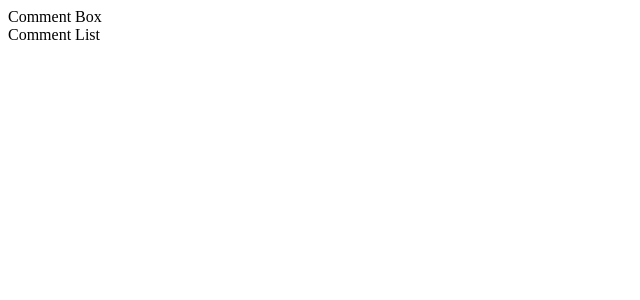
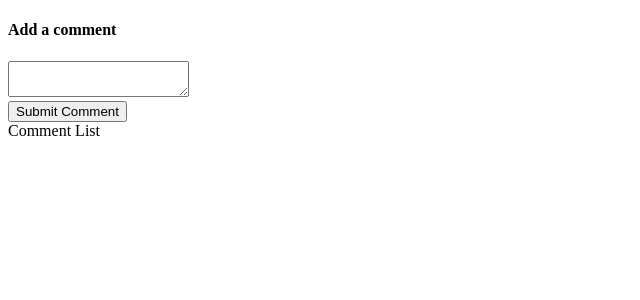
Before and after one commit to hafizali05/testing, a React (Create React App) app: page / in a window 1280 px wide. Shown: the top 300 px of the page, without its empty margins (0-640 px from the left). Built offline with nearby package versions, Linux system fonts and the light colour scheme.

Commit message:
created commentbox

```diff
--- a/src/components/CommentBox.js
+++ b/src/components/CommentBox.js
@@ -1,6 +1,26 @@
 import React from 'react'
-export default () => {
-    return (
-        <div>Comment Box</div>
-    )
+
+
+export default class CommentBox extends React.Component {
+    state  = {comment: ''};
+    handleChange = event => {
+        event.preventDefault();
+        this.setState({comment: event.target.value});
+    }
+    handleSubmit = event => {
+        event.preventDefault();
+        this.setState({comment: ''})
+
+    }
+    render(){
+        return (
+            <form onSubmit={this.handleSubmit}>
+                <h4>Add a comment</h4>
+                <textarea onChange={this.handleChange} value={this.state.comment}/>
+                <div>
+                    <button type="submit">Submit Comment</button>
+                </div>
+            </form>
+        )
+    }
 }
```
